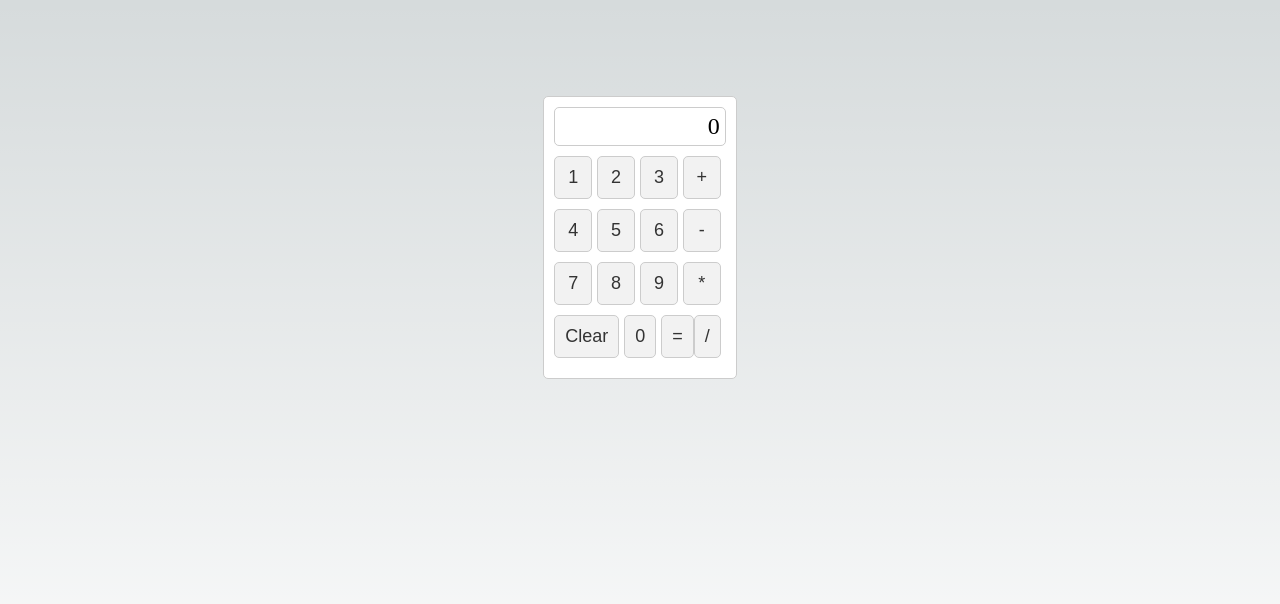
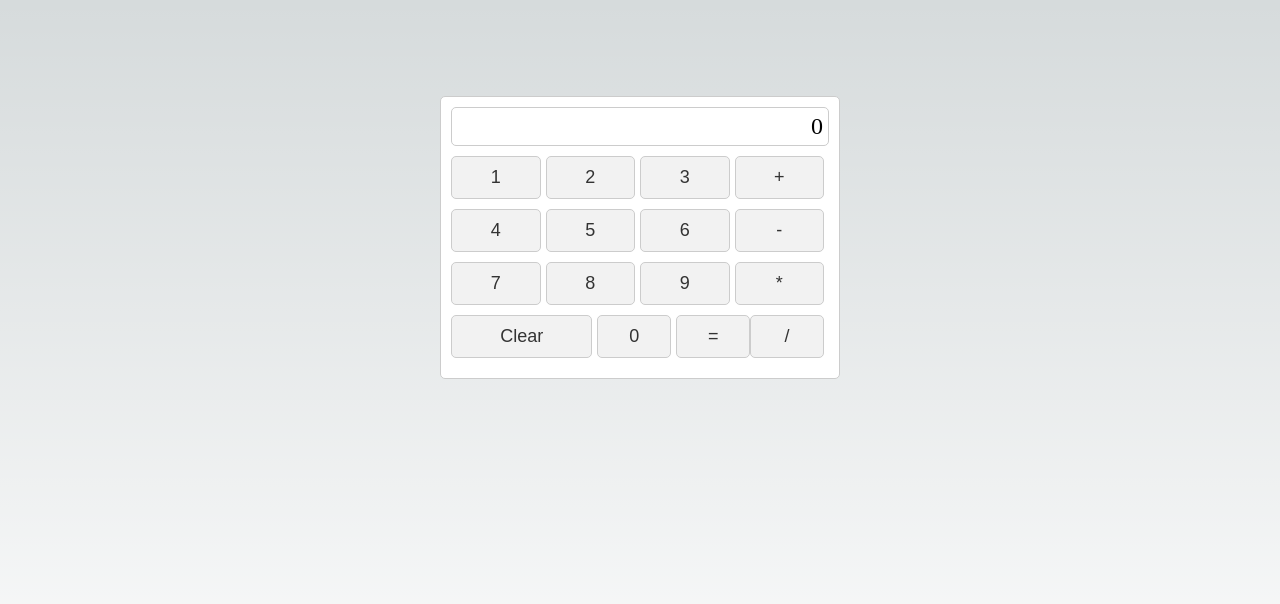
Before and after one commit to Mojakun/push-notification-sandbox, a Next.js app: page / in a window 1280 px wide. Shown: the top 604 px of the page. Built offline with nearby package versions, Linux system fonts and the light colour scheme.

Commit message:
スタイルを調整

```diff
--- a/src/styles/globals.css
+++ b/src/styles/globals.css
@@ -112,6 +112,9 @@ a {
   border-radius: 5px;
   padding: 10px;
   display: inline-block;
+  width: 100%;
+  max-width: 400px;
+  box-sizing: border-box;
 }
 
 .display {
@@ -121,12 +124,16 @@ a {
   padding: 5px;
   border: 1px solid #ccc;
   border-radius: 5px;
+  width: 100%;
+  box-sizing: border-box;
 }
 
 .button-row {
   display: flex;
   flex-direction: row;
   margin-bottom: 10px;
+  width: 100%;
+  box-sizing: border-box;
 }
 
 .number-button {
```
